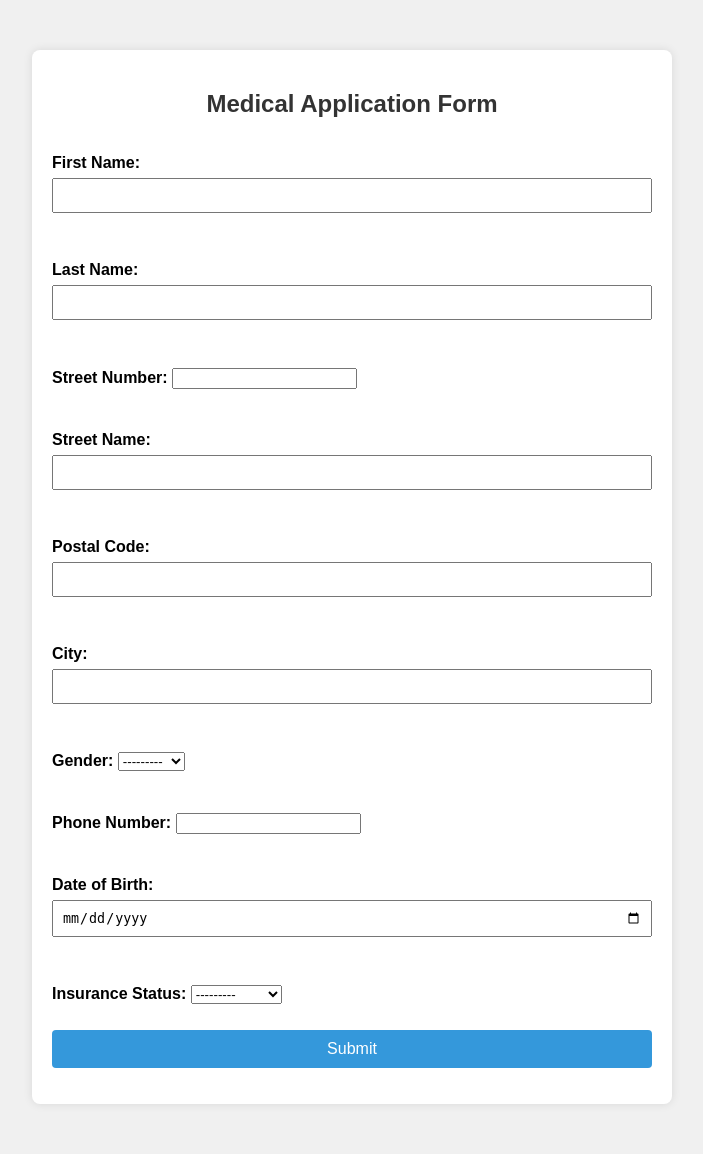
After one commit to RafiCHALHOUB/crmedicalcenter, a Django app: page /medical-application-form/ in a window 1280 px wide. The commit adds this page. Shown: the whole page, without its empty margins (288-991 px from the left). Run offline with Django 4.2, Linux system fonts and the light colour scheme.

Commit message:
'Medical application form was added with necessary modifications that were done in model url form and view '

```diff
--- a/medical_test_center/urls.py
+++ b/medical_test_center/urls.py
@@ -22,6 +22,7 @@ urlpatterns = [
     path('', homepage, name='homepage'),
     path('tests/', tests, name='tests'),
     path('team/',biologists,name='biologists'),
-    path('biologist/<int:biologistid>', display_biologist, name='show_biologist')
+    path('biologist/<int:biologistid>', display_biologist, name='show_biologist'),
+    path('medical-application-form/', MedicalApplicationFormView.as_view(), name='medical_application_form'),
 
 ]
--- /dev/null
+++ b/medical_test_center_app/forms.py
@@ -0,0 +1,21 @@
+from django import forms
+from .models import Patient
+
+
+class MedicalApplicationForm(forms.ModelForm):
+    birth_date = forms.DateField(label='Date of Birth', widget=forms.DateInput(attrs={'type': 'date'}))
+
+    class Meta:
+        model = Patient
+        exclude = ['ID_patient']
+        labels = {
+            'firstname_patient': 'First Name',
+            'lastname_patient': 'Last Name',
+            'gender': 'Gender',
+            'insured': 'Insurance Status',
+            'street_number': 'Street Number',
+            'street_name': 'Street Name',
+            'postal_code': 'Postal Code',
+            'city_name': 'City',
+            'phone_nb': 'Phone Number',
+        }
--- a/medical_test_center_app/models.py
+++ b/medical_test_center_app/models.py
@@ -9,8 +9,8 @@ class Patient(models.Model):
     )
 
     ID_patient = models.AutoField(primary_key=True)
-    firstname_patient = models.CharField(max_length=50)
-    lastname_patient = models.CharField(max_length=50)
+    firstname_patient = models.CharField(max_length=50, validators=[RegexValidator(r'^[a-zA-Z ]*$', message='Only letters and spaces are allowed.')])
+    lastname_patient = models.CharField(max_length=50, validators=[RegexValidator(r'^[a-zA-Z ]*$', message='Only letters and spaces are allowed.')])
     street_number = models.PositiveSmallIntegerField(
         validators=[MinValueValidator(1), MaxValueValidator(9999)]
     )
@@ -23,7 +23,16 @@ class Patient(models.Model):
     gender = models.CharField(max_length=6, choices=GENDER_CHOICES)
     phone_nb = models.PositiveIntegerField()
     birth_date = models.DateField()
-    insured = models.BooleanField()
+    insured = models.IntegerField(choices=[(0, 'Not Insured'), (1, 'Insured')])
+
+    def is_insured(self):
+        return self.insured == 1
+
+    is_insured.boolean = True  # This is used to display a nice True/False icon in the admin
+
+    def __str__(self):
+        return f"{self.firstname_patient} {self.lastname_patient}"
+
 
     def __str__(self):
         return f"{self.firstname_patient} {self.lastname_patient}"
--- /dev/null
+++ b/medical_test_center_app/static/css/medical_form.css
@@ -0,0 +1,61 @@
+/* static/css/medical_form.css */
+
+body {
+    font-family: Arial, sans-serif;
+    background-color: #f0f0f0;
+    margin: 0;
+    padding: 0;
+}
+
+.form-container {
+    max-width: 600px;
+    margin: 50px auto;
+    background-color: #fff;
+    padding: 20px;
+    border-radius: 8px;
+    box-shadow: 0 0 10px rgba(0, 0, 0, 0.1);
+}
+
+.medical-form {
+    display: grid;
+    gap: 10px;
+}
+
+h2 {
+    color: #333;
+    text-align: center;
+}
+
+label {
+    font-weight: bold;
+}
+
+input[type="text"],
+input[type="date"],
+input[type="email"] {
+    width: 100%;
+    padding: 8px;
+    margin: 6px 0;
+    box-sizing: border-box;
+}
+
+textarea {
+    width: 100%;
+    padding: 8px;
+    margin: 6px 0;
+    box-sizing: border-box;
+}
+
+button {
+    background-color: #3498db;
+    color: #fff;
+    padding: 10px 15px;
+    border: none;
+    border-radius: 4px;
+    cursor: pointer;
+    font-size: 16px;
+}
+
+button:hover {
+    background-color: #2980b9;
+}
--- /dev/null
+++ b/medical_test_center_app/templates/medical_form.html
@@ -0,0 +1,16 @@
+<!-- medical_center/templates/medical_form.html -->
+
+{% load static %}
+
+{% block content %}
+    <link rel="stylesheet" type="text/css" href="{% static 'css/medical_form.css' %}">
+
+    <div class="form-container">
+        <h2>Medical Application Form</h2>
+        <form method="post" action="{% url 'medical_application_form' %}" class="medical-form">
+            {% csrf_token %}
+            {{ form.as_p }}
+            <button type="submit">Submit</button>
+        </form>
+    </div>
+{% endblock %}
--- a/medical_test_center_app/views.py
+++ b/medical_test_center_app/views.py
@@ -1,10 +1,9 @@
 from django.http import HttpResponse
-from django.shortcuts import render
 from medical_test_center_app.models import *
 from django.shortcuts import render, redirect
-from .models import Bill
-from django.core.management.base import BaseCommand
 from medical_test_center_app.models import Test
+from django.views import View
+from .forms import MedicalApplicationForm  # Import your form class
 # Create your views here.
 def homepage(request,):
     return render(request, "homepage.html")
@@ -29,3 +28,22 @@ def display_biologist(request, biologistid):
         return render(request, "biologist.html",{"biologist" : biologist})
     else:
         return HttpResponse("Error")
+
+class MedicalApplicationFormView(View):
+    template_name = 'medical_form.html'
+
+    def get(self, request, *args, **kwargs):
+        form = MedicalApplicationForm()
+        return render(request, self.template_name, {'form': form})
+
+    def post(self, request, *args, **kwargs):
+        form = MedicalApplicationForm(request.POST)
+        if form.is_valid():
+            # Process the form data and save it to the database
+            patient = form.save()  # This saves the form data and returns the Patient instance
+            # You can do additional processing with the patient instance if needed
+            # For example, you can print the patient ID
+            print(f"New patient ID: {patient.ID_patient}")
+            # Redirect to a success page or homepage
+            return redirect('homepage')
+        return render(request, self.template_name, {'form': form})
```
Also changed, not shown: medical_test_center_app/static/css/biologist_detail.css (added, +27 -0 lines), medical_test_center_app/templates/biologist.html (+17 -4 lines), medical_test_center_app/templates/homepage.html (+6 -2 lines), db.sqlite3, medical_test_center_app/migrations/0003_alter_patient_insured.py (added), medical_test_center_app/migrations/0004_alter_patient_firstname_patient_and_more.py (added).
